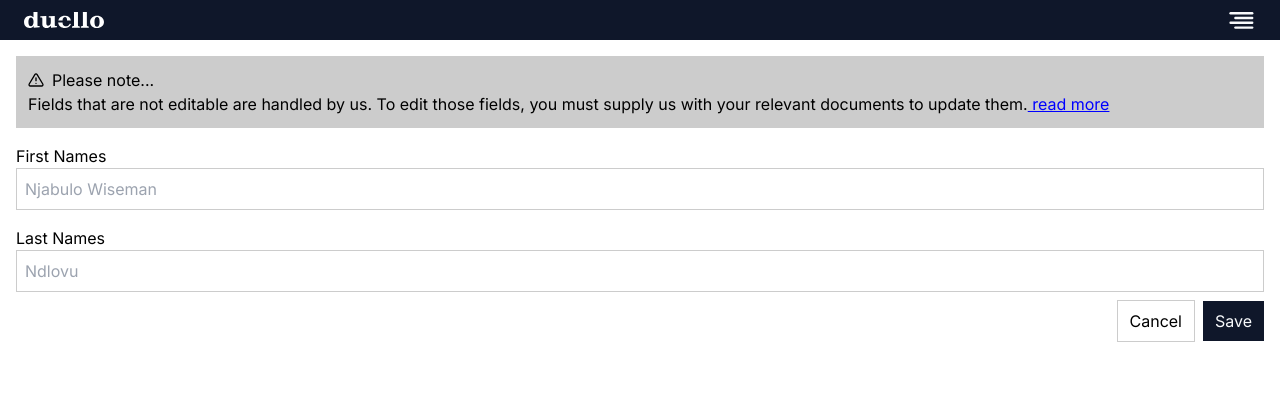
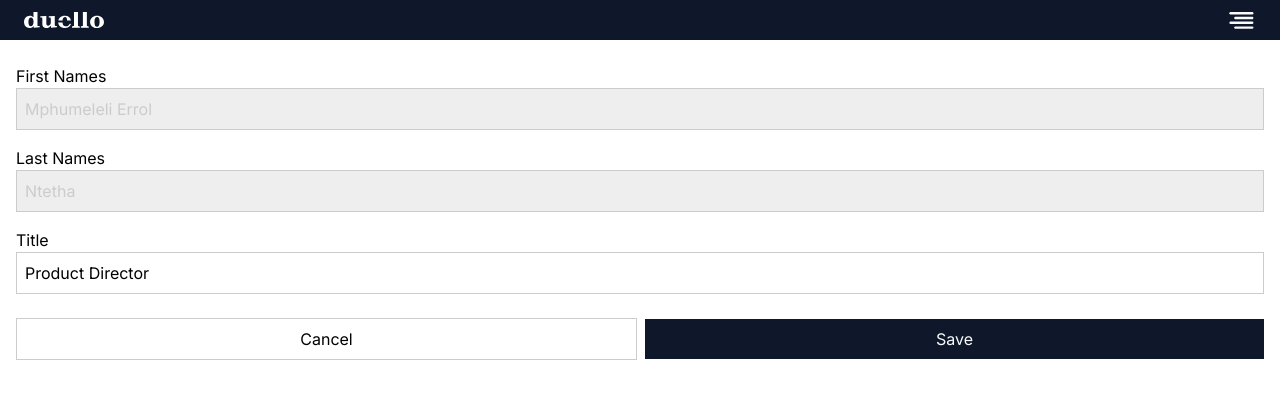
Before and after one commit to ErrolNtetha/lancing-client, a Next.js app: page /settings/edit-profile in a window 1280 px wide. Shown: the top 398 px of the page. Built offline with nearby package versions, Linux system fonts and the light colour scheme.

Commit message:
feat: changes

```diff
--- a/components/atoms/input/index.tsx
+++ b/components/atoms/input/index.tsx
@@ -1,20 +1,20 @@
 import React from 'react';
 import { FiEye, FiEyeOff } from 'react-icons/fi';
+import { InputProps } from '../../../typings';
 
-const inputContainer = 'flex items-center justify-between p-2 bg-white-p border border-gray outline-black w-full block';
+export const Input = ({
+    name,
+    type,
+    disabled = false,
+    required,
+    register,
+    handleHideIcon,
+    placeholder,
+    hasHideIcon = false,
+    isHidden
+}: InputProps) => {
+    const inputContainer = `flex items-center justify-between p-2 ${disabled && 'bg-[#eeeeee] text-gray'} border border-gray outline-black w-full block`;
 
-export interface InputProps {
-    placeholder: string;
-    name: string;
-    type?: string;
-    hasHideIcon?: boolean;
-    isHidden?: boolean;
-    handleHideIcon?: React.MouseEventHandler<HTMLSpanElement>;
-    required: boolean;
-    register: Function;
-}
-
-export const Input = ({ name, type, required, register, handleHideIcon, placeholder, hasHideIcon = false, isHidden }: InputProps) => {
     return (
         <section className={inputContainer}>
             <input
@@ -22,6 +22,7 @@ export const Input = ({ name, type, required, register, handleHideIcon, placehol
                 placeholder={placeholder}
                 autoComplete='off'
                 className='outline-none w-full'
+                disabled={disabled}
                 {...register(name, { required })}
             />
             {hasHideIcon && (
--- a/components/molecules/formLabel/index.tsx
+++ b/components/molecules/formLabel/index.tsx
@@ -1,5 +1,6 @@
 import React from 'react';
-import { Input, InputProps } from '../../atoms/input';
+import { InputProps } from '../../../typings';
+import { Input } from '../../atoms/input';
 import { Label } from '../../atoms/label';
 
 export interface FormLabelProps extends InputProps {
@@ -22,7 +23,8 @@ export const FormLabel = ({
     placeholder,
     hasHideIcon,
     labelName,
-    errorMessage
+    errorMessage,
+    disabled
 }: FormLabelProps) => {
     return (
         <section className='py-2'>
@@ -37,6 +39,7 @@ export const FormLabel = ({
                 name={name}
                 register={register}
                 required={required}
+                disabled={disabled}
             />
             {errorMessage && <p className='text-xs py-1 text-[red]'> {errorMessage} </p>}
         </section>
--- a/components/organisms/client/settings/editBanking.tsx
+++ b/components/organisms/client/settings/editBanking.tsx
@@ -5,43 +5,70 @@ import { Button } from '../../../atoms/button';
 import { FormLabel } from '../../../molecules/formLabel';
 import { zodResolver } from '@hookform/resolvers/zod';
 import { z } from 'zod';
+import { Select } from '../../../atoms/select';
+import { useProfileStore } from '../../../../hooks/useGlobalStore';
 
 const bankingSchema = z.object({
     accountHolder: z.string(),
-    accountNumber: z.string()
+    accountNumber: z.string(),
+    branchCode: z.string().min(4, 'Branch code too short.').max(8, 'Branch too long.')
 });
 
 export const EditBanking = () => {
-    const { register, handleSubmit } = useForm({
+    const { name: { firstName, lastName } } = useProfileStore().profile;
+    const { register, handleSubmit, formState: { errors } } = useForm({
+        defaultValues: {
+            accountHolder: `${firstName} ${lastName}`,
+            accountNumber: '10128807421',
+            branchCode: '051001',
+            bankName: 'Nedbank'.toLowerCase().trim()
+        },
         resolver: zodResolver(bankingSchema)
     });
     const handleUpdate = (data: any) => console.log(data);
 
     return (
         <form onSubmit={handleSubmit(handleUpdate)}>
+            <Select
+                title='Select bank'
+                options={['Standard Bank', 'Nedbank', 'Capitec', 'Absa', 'African Bank', 'Tymebank']}
+                name='bankName'
+                register={register}
+
+            />
+            <Select
+                title='Account Type'
+                options={['Savings', 'Cheque']}
+                name='accountType'
+                register={register}
+
+            />
             <FormLabel
                 type='text'
                 labelName='Account Holder'
-                placeholder='Mr Njabulo Wiseman Ndlovu'
+                placeholder='Njabulo Wiseman Ndlovu'
                 name='accountHolder'
                 register={register}
                 required={true}
+                errorMessage={errors.accountHolder?.message}
             />
             <FormLabel
-                type='tel'
+                type='number'
                 labelName='Account Number'
                 placeholder='Enter your account number'
                 name='accountNumber'
                 register={register}
                 required={true}
+                errorMessage={errors.accountNumber?.message}
             />
             <FormLabel
-                type='tel'
+                type='number'
                 labelName='Branch Code'
                 placeholder='Enter branch code'
                 name='branchCode'
                 register={register}
                 required={true}
+                errorMessage={errors.branchCode?.message}
             />
             <section className='flex items-center gap-2 mt-4'>
                 <Link href='/settings' className='border flex-1 border-gray text-center p-2'>
--- /dev/null
+++ b/components/organisms/client/settings/editProfile.tsx
@@ -0,0 +1,74 @@
+import Link from 'next/link';
+import React from 'react';
+import { useForm } from 'react-hook-form';
+import { FiAlertTriangle } from 'react-icons/fi';
+import { useProfileStore } from '../../../../hooks/useGlobalStore';
+import { Button } from '../../../atoms/button';
+import { FormLabel } from '../../../molecules/formLabel';
+
+const EditProfileClient = () => {
+    const { name, isClient } = useProfileStore().profile;
+    const { register } = useForm({
+        defaultValues: {
+            firstName: name.firstName,
+            lastName: name.lastName,
+            title: 'Product Director'
+        }
+    });
+
+    return (
+        <section className='p-4'>
+            {!isClient && (
+                <section className='bg-gray p-3 mb-2'>
+                    <h2 className='flex items-center gap-2 mb-3'> <FiAlertTriangle /> Attention: </h2>
+                    <p>
+                        Fields that are not editable are handled by us. To edit those fields, you must supply us with
+                        your relevant documents to update them.
+                        <Link href='#' className='text-[blue] underline'> read more </Link>
+                    </p>
+                </section>
+            )}
+            <FormLabel
+                type='text'
+                labelName='First Names'
+                placeholder='Njabulo Wiseman'
+                name='firstName'
+                required={true}
+                register={register}
+                disabled={true}
+            />
+            <FormLabel
+                type='text'
+                labelName='Last Names'
+                placeholder='Ndlovu'
+                name='lastName'
+                required={true}
+                register={register}
+                disabled={true}
+            />
+            <FormLabel
+                type='text'
+                labelName='Title'
+                placeholder='Copywriter'
+                name='title'
+                required={true}
+                register={register}
+            />
+
+            <section className='flex items-center gap-2 mt-4'>
+                <Button
+                    buttonText='Cancel'
+                    handleClick={() => console.log('hello')}
+                    className='border border-gray flex-1 px-3 py-2'
+                />
+                <Button
+                    buttonText='Save'
+                    handleClick={() => console.log('hello')}
+                    className='bg-slate text-white flex-1 px-3 py-2'
+                />
+            </section>
+        </section>
+    );
+};
+
+export default EditProfileClient;
--- a/hooks/useGlobalStore.ts
+++ b/hooks/useGlobalStore.ts
@@ -7,6 +7,12 @@ type Profile = {
         lastName: string;
     },
     isClient: boolean;
+    bankDetails: {
+        accountHolder: string;
+        accountType: string;
+        accountNumber: string;
+        branchCode: string;
+    }
 };
 
 const myProfile: Profile = {
@@ -15,7 +21,13 @@ const myProfile: Profile = {
             firstName: 'Mphumeleli Errol',
             lastName: 'Ntetha',
         },
-        isClient: true
+        isClient: true,
+        bankDetails: {
+            accountHolder: 'Mphumeleli Errol Ntetha',
+            accountType: 'savings',
+            accountNumber: '10128807421',
+            branchCode: '051001'
+        },
     }
 
 export const useProfileStore = create((set) => ({
--- a/pages/settings/edit-profile/edit.tsx
+++ /dev/null
@@ -1,58 +0,0 @@
-import Link from 'next/link';
-import React from 'react';
-import { FiAlertTriangle } from 'react-icons/fi';
-import { Button } from '../../../components/atoms/button';
-import { FormLabel } from '../../../components/molecules/formLabel';
-
-type Props = {
-    register: Function;
-}
-
-const Edit = ({ register }: Props) => {
-    return (
-        <section className='p-4'>
-            <section className='bg-gray p-3 mb-2'>
-                <h2 className='flex items-center gap-2'> <FiAlertTriangle /> Please note... </h2>
-                <p>
-                    Fields that are not editable are handled by us. To edit those fields, you must supply us with
-                    your relevant documents to update them.
-                     <Link href='#' className='text-[blue] underline'> read more </Link>
-                </p>
-            </section>
-            <FormLabel
-                type='text'
-                labelName='First Names'
-                placeholder='Njabulo Wiseman'
-                name='firstName'
-                required={true}
-                register={register}
-            />
-            <FormLabel
-                type='text'
-                labelName='Last Names'
-                placeholder='Ndlovu'
-                name='lastName'
-                required={true}
-                register={register}
-            />
-
-            <section className='flex justify-between gap-2'>
-                <span />
-                <span className='flex items-center gap-2'>
-                    <Button
-                        buttonText='Cancel'
-                        handleClick={() => console.log('hello')}
-                        className='border border-gray px-3 py-2'
-                    />
-                    <Button
-                        buttonText='Save'
-                        handleClick={() => console.log('hello')}
-                        className='bg-slate text-white px-3 py-2'
-                    />
-                </span>
-            </section>
-        </section>
-    );
-};
-
-export default Edit;
--- a/pages/settings/edit-profile/index.tsx
+++ b/pages/settings/edit-profile/index.tsx
@@ -1,16 +1,12 @@
 import React from 'react';
-import { useForm } from 'react-hook-form';
-import Edit from './edit';
+import EditProfileClient from '../../../components/organisms/client/settings/editProfile';
+import { useProfileStore } from '../../../hooks/useGlobalStore';
 
-const EditProfile = () => {
-    const { register } = useForm();
-    return (
-        <>
-            <Edit
-                register={register}
-            />
-        </>
-      );
+
+const Edit = () => {
+    const { isClient } = useProfileStore().profile;
+
+    return isClient ? <EditProfileClient /> : 'vendor edit profile page';
 };
 
-export default EditProfile;
+export default Edit;
```
Also changed, not shown: pages/settings/edit-profile/edit-profile.tsx (deleted, +0 -15 lines), typings.d.ts (+11 -0 lines).
